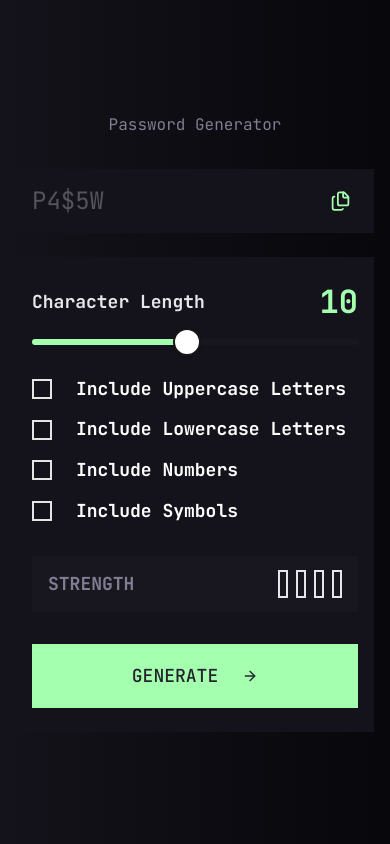
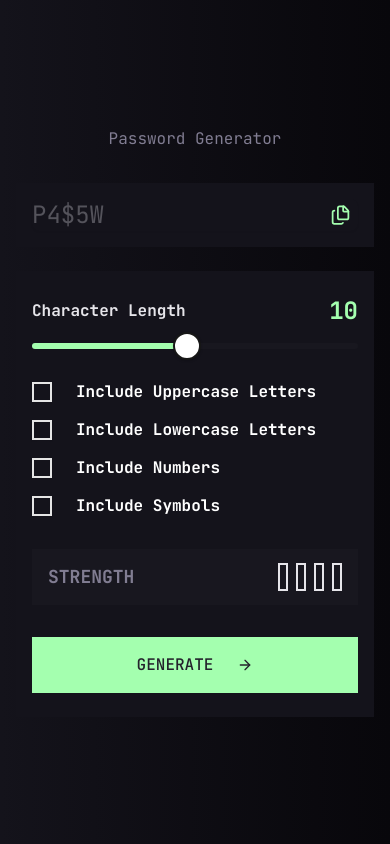
Before and after one commit to kamil-naskret-dev/LockSmith, a React (Vite) app: page / in a window 390 px wide. Built offline with nearby package versions, Linux system fonts and the light colour scheme.

Commit message:
feat: responsive design adjustments
More responsive design adjustments for better readability and
usability across different screen sizes.

```diff
--- a/src/components/ui/button/button.tsx
+++ b/src/components/ui/button/button.tsx
@@ -20,9 +20,9 @@ const buttonVariants = cva(
           "hover:bg-accent hover:text-accent-foreground dark:hover:bg-accent/50",
         link: "text-primary underline-offset-4 hover:underline",
         primary:
-          "rounded-none flex items-center gap-6 bg-ds-accent-400 text-ds-gray-800 uppercase",
+          "border-2 border-ds-accent-400 rounded-none flex items-center gap-6 bg-ds-accent-400 text-ds-gray-800 uppercase focus-visible:bg-transparent focus-visible:text-ds-accent-400 hover:bg-transparent hover:text-ds-accent-400 focus-visible:ring-0 focus-visible:[&_*]:text-white hover:[&_*]:text-white focus-visible:border-ds-accent-400",
         naked:
-          "flex items-center justify-center bg-transparent hover:bg-transparent  focus-visible:ring-0  focus-visible:[&_*]:text-white hover:[&_*]:text-white",
+          "flex items-center justify-center  bg-transparent hover:bg-transparent  focus-visible:ring-0  focus-visible:[&_*]:text-white hover:[&_*]:text-white",
       },
       size: {
         default: "h-9 px-4 py-2 has-[>svg]:px-3",
@@ -34,7 +34,8 @@ const buttonVariants = cva(
         "icon-sm": "size-8",
         "icon-lg": "size-10",
         "icon-only": "size-9 p-0",
-        "form-submit": "h-16 p-6 text-lg [&_svg]:size-4",
+        "form-submit":
+          "h-14 sm:h-16 p-4 sm:p-6 text-base sm:text-lg [&_svg]:size-4",
       },
     },
     defaultVariants: {
--- a/src/components/ui/field/label.tsx
+++ b/src/components/ui/field/label.tsx
@@ -11,7 +11,7 @@ function Label({
     <LabelPrimitive.Root
       data-slot="label"
       className={cn(
-        "flex items-center gap-2 text-lg leading-6 font-bold select-none group-data-[disabled=true]:pointer-events-none group-data-[disabled=true]:opacity-50 peer-disabled:cursor-not-allowed peer-disabled:opacity-50",
+        "flex items-center text-left gap-2 text-base leading-5 sm:text-lg sm:leading-6 font-bold select-none group-data-[disabled=true]:pointer-events-none group-data-[disabled=true]:opacity-50 peer-disabled:cursor-not-allowed peer-disabled:opacity-50",
         className,
       )}
       {...props}
--- a/src/features/password/subcomponents/PasswordLength/PasswordLength.tsx
+++ b/src/features/password/subcomponents/PasswordLength/PasswordLength.tsx
@@ -11,10 +11,10 @@ export const PasswordLength = () => {
   return (
     <div className="flex flex-col gap-4">
       <div className="flex items-center justify-between">
-        <p className="text-lg text-ds-gray-200 font-bold leading-6">
+        <p className="text-base leading-5 sm:text-lg text-ds-gray-200 font-bold sm:leading-6">
           Character Length
         </p>
-        <p className="text-[2rem] leading-10.5 text-ds-accent-400 font-bold">
+        <p className="text-2xl leading-8 sm:text-[2rem] sm:leading-10.5 text-ds-accent-400 font-bold">
           {length}
         </p>
       </div>
```
